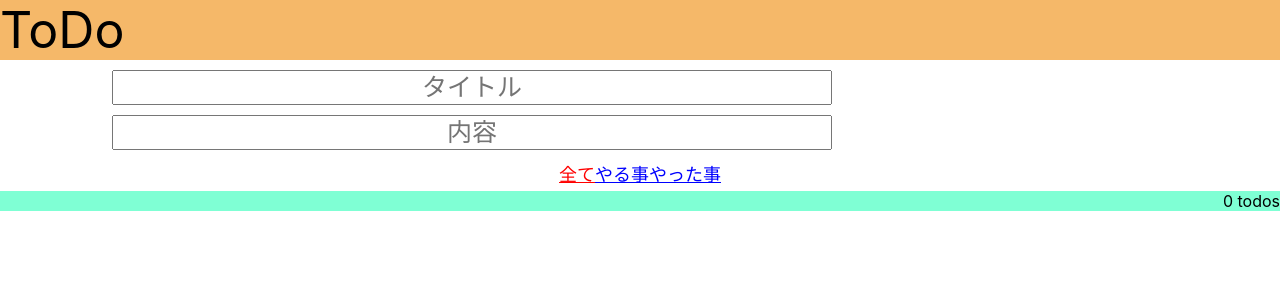
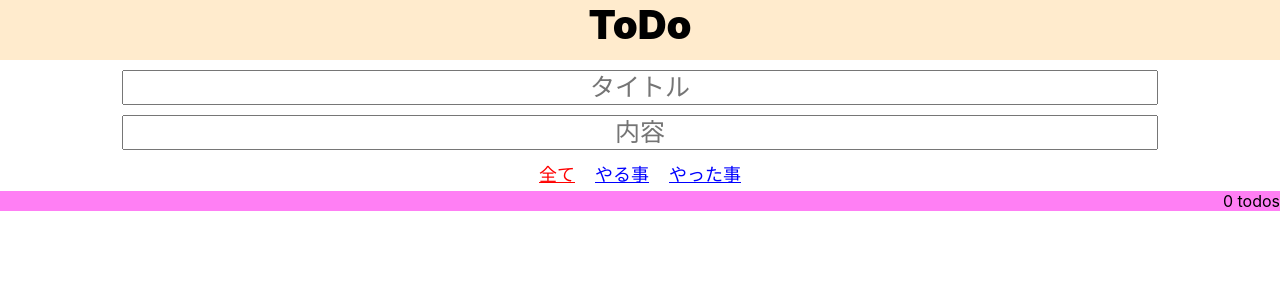
Before and after one commit to aki2034/ToDo-app, a React (Create React App) app: page / in a window 1280 px wide. Shown: the top 300 px of the page. Built offline with nearby package versions, Linux system fonts and the light colour scheme.

Commit message:
CSSの編集、ToDo内のコンポーネント化

```diff
--- a/src/components/Filter/index.jsx
+++ b/src/components/Filter/index.jsx
@@ -1,4 +1,3 @@
-import classNames from 'classnames';
 import './styles.css';
 
 export const Filter = (props) => {
--- a/src/components/Filter/styles.css
+++ b/src/components/Filter/styles.css
@@ -5,7 +5,8 @@
 }
 
 .tab{
-    margin: auto;
+    margin: 10px;
+    font-family:'Courier New', Courier, monospace ;
     font-size: 18px;
     color: blue;
 }
--- a/src/components/InputToDo/styles.css
+++ b/src/components/InputToDo/styles.css
@@ -4,7 +4,8 @@
     margin-top: 5px;
     margin-bottom: 5px;
     margin-left: 5%;
-    margin-right: 20%;
+    margin-right: 5%;
     text-align: center;
     font-size: 25px;
+    font-family:Arial, Helvetica, sans-serif;
 }
--- a/src/components/ToDo/Edit.jsx
+++ b/src/components/ToDo/Edit.jsx
@@ -0,0 +1,76 @@
+import { useState } from "react";
+import './styles.css';
+
+export const Edit = (props) => {
+
+  // stateを作成
+  const { todo, onChange, } = props;
+  const [ tasktitle, settasktitle ] = useState(todo.Title);
+  const [ taskcontents, settaskcontents ] = useState(todo.Contents);
+  const [ Editing, setEditing ] = useState(true);
+
+
+  //
+  const handleChangetasktitle = (e) => {
+    const value = e.target.value;
+    settasktitle(value)
+  };
+
+  //
+  const handleChangetasktcontents = (e) => {
+    const value = e.target.value;
+    settaskcontents(value)
+  };
+
+  //
+  const handleOnEdit = () => {
+    onChange(todo.key, tasktitle, taskcontents);
+    };
+
+  const handleChangeNotEdit = () => {
+    setEditing(true)
+    };
+
+return (
+    <div className='all'>
+      <input
+        type="checkbox"
+        className='check'
+        disabled='disabled'
+      >
+      </input>
+      <div className='todoin'>
+        <input className='titlein'
+          type='text'
+          value={tasktitle}
+          onChange={handleChangetasktitle}
+        >
+        </input>
+        <input className='contentsin'
+          type='text'
+          value={taskcontents}
+          onChange={handleChangetasktcontents}
+        >
+        </input>
+      </div>
+      <div className='backbtn'>
+        <button
+          type="button"
+          className="CNbtn"
+          onClick={handleChangeNotEdit}
+        >キャンセル</button>
+        <button
+          type="button"
+          className="savebtn"
+          onClick={() => {
+            handleOnEdit();
+            handleChangeNotEdit();
+          }}
+        >保存</button>
+      </div>
+    </div>
+  );
+
+}
+
+export default Edit;
--- a/src/components/ToDo/View.jsx
+++ b/src/components/ToDo/View.jsx
@@ -0,0 +1,58 @@
+import { useState } from "react";
+import './styles.css';
+
+export const View = (props) => {
+
+  // stateを作成
+  const { todo, onCheck, onClick } = props;
+  const [ tasktitle, settasktitle ] = useState(todo.Title);
+  const [ taskcontents, settaskcontents ] = useState(todo.Contents);
+  const [ Editing, setEditing ] = useState(true);
+
+
+  // チェックボックスを押した時、ToDoAppクラスの「handleCheck」関数を実行
+  const handleChange = () => {
+    onCheck(todo);
+  };
+
+  const handleChangeEdit = () => {
+    setEditing(false)
+  };
+
+  // 削除ボタンを押した時、ToDoAppクラスの「deleteClick」関数を実行
+  const deleteClick = () => {
+    onClick(todo.key);
+  };
+
+return (
+    <div className='all'>
+      <input
+        type="checkbox"
+        className='check'
+        checked={todo.done}
+        onChange={handleChange}
+      >
+      </input>
+      <div className='todo'>
+        <p className={todo.done ? 'title done':'title'}>{tasktitle}</p>
+        <p className={todo.done ? 'contents done':'contents'}>{taskcontents}</p>
+      </div>
+      <div className='frontbtn'>
+        <button
+          type="button"
+          className="editbtn"
+          disabled={todo.done}
+          onClick={handleChangeEdit}
+        >編集</button>
+        <button
+          type="button"
+          className="deletebtn"
+          onClick={deleteClick}
+        >削除</button>
+      </div>
+    </div>
+  );
+
+}
+
+export default View;
--- a/src/components/ToDo/index.jsx
+++ b/src/components/ToDo/index.jsx
@@ -1,121 +1,19 @@
-import { useState } from 'react';
 import './styles.css';
 
+import { Edit } from './Edit';
+import { View } from './View';
+import { useState } from 'react';
+
 export const ToDo = (props) => {
-
-  // stateを作成
-  const { todo, onCheck, onChange, onClick } = props;
-  const [ tasktitle, settasktitle ] = useState(todo.Title);
-  const [ taskcontents, settaskcontents ] = useState(todo.Contents);
   const [ Editing, setEditing ] = useState(true);
 
-  // チェックボックスを押した時、ToDoAppクラスの「handleCheck」関数を実行
-  const handleChange = () => {
-    onCheck(todo);
+  const Editer = () => {
+    setEditing(Editing ? View : Edit)
   };
 
-  //
-  const handleChangetasktitle = (e) => {
-    const value = e.target.value;
-    settasktitle(value)
-  };
-
-  //
-  const handleChangetasktcontents = (e) => {
-    const value = e.target.value;
-    settaskcontents(value)
-  };
-
-  //
-  const handleOnEdit = () => {
-    onChange(todo.key, tasktitle, taskcontents);
-  };
-
-  // 削除ボタンを押した時、ToDoAppクラスの「deleteClick」関数を実行
-  const deleteClick = () => {
-    onClick(todo.key);
-  };
-
-  const handleChangeNotEdit = () => {
-    setEditing(true)
-  }
-
-  const handleChangeEdit = () => {
-    setEditing(false)
-  }
-
-  const input = (
-    <div className='all'>
-      <input
-        type="checkbox"
-        className='check'
-        disabled='disabled'
-        onChange={handleChange}
-      >
-      </input>
-      <div className='todoin'>
-        <input className='titlein'
-          type='text'
-          value={tasktitle}
-          onChange={handleChangetasktitle}
-        >
-        </input>
-        <input className='contentsin'
-          type='text'
-          value={taskcontents}
-          onChange={handleChangetasktcontents}
-        >
-        </input>
-      </div>
-      <div className='backbtn'>
-        <button
-          type="button"
-          className="CNbtn"
-          onClick={handleChangeNotEdit}
-        >キャンセル</button>
-        <button
-          type="button"
-          className="savebtn"
-          onClick={() => {
-            handleOnEdit();
-            handleChangeNotEdit();
-          }}
-        >保存</button>
-      </div>
-    </div>
-  )
-
-  const p = (
-    <div className='all'>
-      <input
-        type="checkbox"
-        className='check'
-        checked={todo.done}
-        onChange={handleChange}
-      >
-      </input>
-      <div className='todo'>
-        <p className={todo.done ? 'title done':'title'}>{tasktitle}</p>
-        <p className={todo.done ? 'contents done':'contents'}>{taskcontents}</p>
-      </div>
-      <div className='frontbtn'>
-        <button
-          type="button"
-          className="editbtn"
-          disabled={todo.done}
-          onClick={handleChangeEdit}
-        >編集</button>
-        <button
-          type="button"
-          className="deletebtn"
-          onClick={deleteClick}
-        >削除</button>
-      </div>
-    </div>
-  );
 
   return (
-    <div>{Editing ? p : input}</div>
+    <div>{Editer}</div>
   );
 }
 
--- a/src/components/ToDoApp/styles.css
+++ b/src/components/ToDoApp/styles.css
@@ -1,7 +1,11 @@
 .header{
-    font-size: 50px;
-    font-style: normal;
-    background-color: rgb(245, 184, 105);
+    display: flex;
+    justify-content: center;
+    font-family: unset;
+    font-weight: 900;
+    font-size: 40px;
+    height: 60px;
+    background-color: blanchedalmond;
 }
 
 .footer{
@@ -9,5 +13,5 @@
     height: 20px;
     padding: 0px;
     font-style: normal;
-    background-color: aquamarine;
+    background-color: rgb(255, 127, 244);
 }
```
